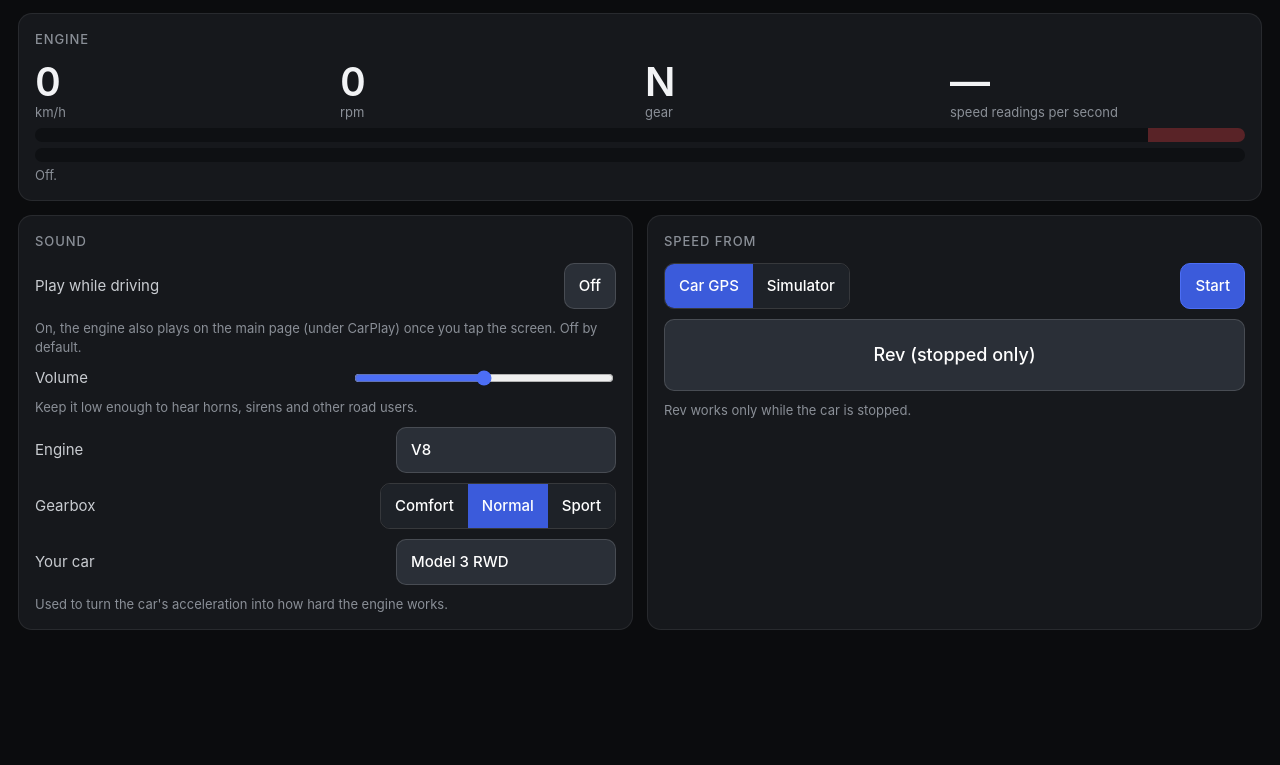
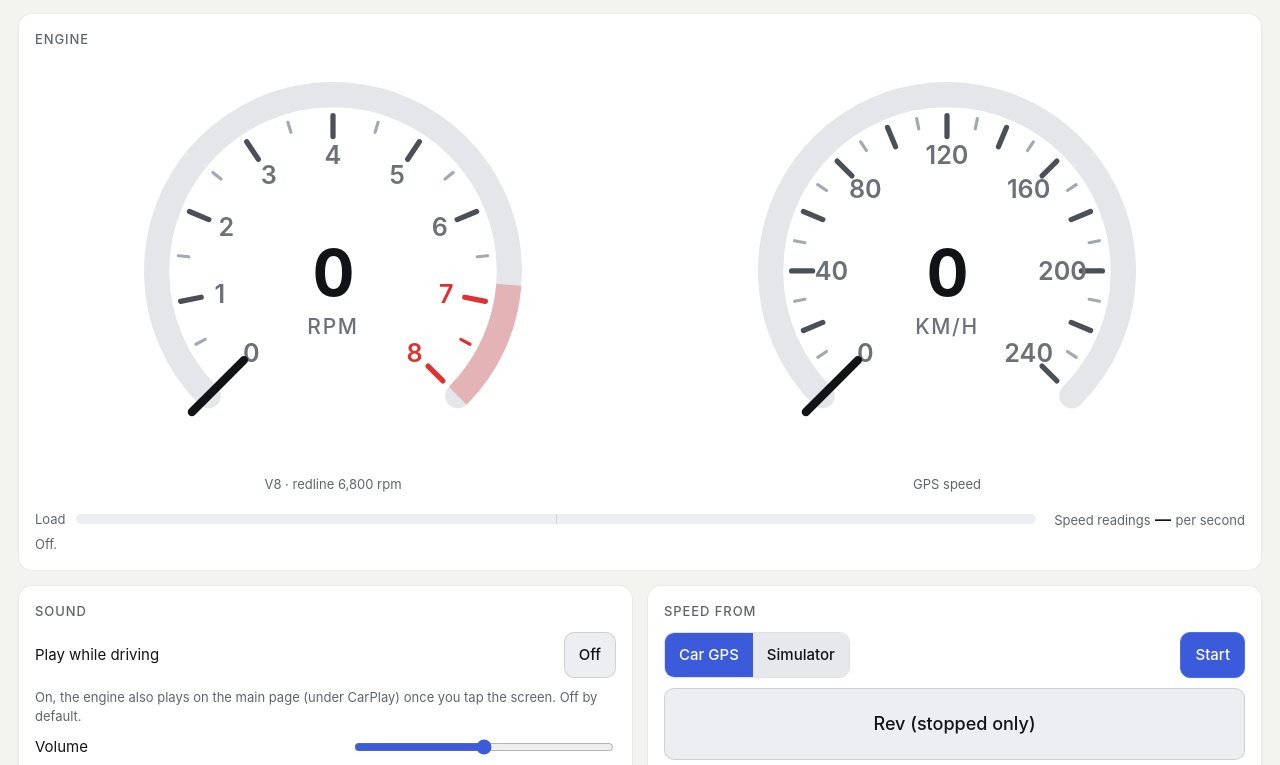
Before and after one commit to elwinchia/tesla-pi, a website: page static/rev.html in a window 1280 px wide. Shown: the part 69-834 px from the top of the page. Before the commit the page ends 800 px from the top, so only its background shows below. Drawn offline with Linux system fonts and the light colour scheme.

Commit message:
feat(rev): add a tachometer and speedometer to the engine sound page
Two dependency-free SVG dials on /rev.html. The tachometer shows the
synth's rpm on a scale fitted to the chosen engine, with its red zone,
the current gear, and amber/red shift colours. The red latches for
0.3 s so the limiter reads steady. The speedometer shows the GPS (or
simulator) speed the engine follows. Both ease toward each reading on
their own animation frame.

The page now follows the car's day/night theme the way the main page
does. The geometry, easing and shift-light latch are pure functions,
with 10 new tests. Screenshots are in docs/img and docs/rev-sound.md.

Co-Authored-By: Claude Opus 5.5 <noreply@anthropic.com>

```diff
--- /dev/null
+++ b/static/rev-gauge.js
@@ -0,0 +1,189 @@
+// Round gauges for the engine sound page: a tachometer and a speedometer.
+// Plain SVG, no library. The geometry (scales, angles, arcs, ticks, easing)
+// is pure and exported for `node --test` (test/rev-gauge.test.mjs); the Dial
+// class is the only part that needs a DOM.
+//
+// Both dials sweep 270° clockwise, from bottom-left (135°) to bottom-right
+// (405°), with angles in SVG's convention: degrees from +x, clockwise,
+// because y points down.
+
+export const START = 135
+export const SWEEP = 270
+
+// Tachometer scale for an engine: whole thousands, with at least 500 rpm of
+// red zone visible past the redline, so the needle never pins against the end
+// stop at the limiter.
+export function tachScale(redline, idle = 0) {
+  const max = Math.ceil((redline + 500) / 1000) * 1000
+  return { max, major: 1000, minor: 500, labelEvery: 1000, label: (v) => String(v / 1000),
+    redFrom: redline, warnFrom: Math.max(idle, redline - 700), unit: 'rpm' }
+}
+
+// Speedometer scale in km/h. Fixed rather than per-car, so the same speed is
+// always at the same place on the dial.
+export function speedScale(max = 240) {
+  return { max, major: 20, minor: 10, labelEvery: 40, label: (v) => String(v),
+    redFrom: null, warnFrom: null, unit: 'km/h' }
+}
+
+export function valueToAngle(v, max) {
+  const f = max > 0 && Number.isFinite(v) ? Math.min(1, Math.max(0, v / max)) : 0
+  return START + f * SWEEP
+}
+
+export function polar(cx, cy, r, deg) {
+  const a = (deg * Math.PI) / 180
+  return [cx + r * Math.cos(a), cy + r * Math.sin(a)]
+}
+
+// SVG path for a clockwise arc from angle a0 to a1. An empty string for a
+// zero-length arc: a path with identical end points draws a dot, not nothing.
+export function arcPath(cx, cy, r, a0, a1) {
+  if (!(a1 - a0 > 0.01)) return ''
+  const [x0, y0] = polar(cx, cy, r, a0)
+  const [x1, y1] = polar(cx, cy, r, a1)
+  const large = a1 - a0 > 180 ? 1 : 0
+  return `M${x0.toFixed(2)} ${y0.toFixed(2)}A${r} ${r} 0 ${large} 1 ${x1.toFixed(2)} ${y1.toFixed(2)}`
+}
+
+// Every minor step, flagged major and labelled where the scale says so.
+export function ticks(scale) {
+  const out = []
+  const n = Math.round(scale.max / scale.minor)
+  for (let i = 0; i <= n; i++) {
+    const v = i * scale.minor
+    const major = v % scale.major === 0
+    out.push({ v, major, label: v % scale.labelEvery === 0 ? scale.label(v) : null })
+  }
+  return out
+}
+
+// Exponential follow: frame-rate independent, never overshoots. tau is the
+// time constant in seconds; ~80 ms reads as smooth without visible lag.
+export function follow(cur, target, dt, tau = 0.08) {
+  if (!Number.isFinite(cur)) return target
+  return cur + (target - cur) * (1 - Math.exp(-Math.max(0, dt) / tau))
+}
+
+// Which band a value sits in, for colouring the arc and the readout. The
+// limiter bounces the engine a few percent under the redline, and that
+// bounce is the most "at the redline" an engine gets, so it counts as red.
+export const RED_SLACK = 0.97
+export function zone(v, scale) {
+  if (scale.redFrom != null && v >= scale.redFrom * RED_SLACK) return 'red'
+  if (scale.warnFrom != null && v >= scale.warnFrom) return 'warn'
+  return 'ok'
+}
+
+// Red latches for `hold` seconds after the last red reading, like a shift
+// light, so the limiter (which cuts and recovers every ~100 ms) reads as one
+// steady warning instead of a flicker.
+export class ZoneLatch {
+  constructor(hold = 0.3) { this.hold = hold; this.left = 0 }
+  next(v, scale, dt) {
+    this.left -= dt
+    const z = zone(v, scale)
+    if (z === 'red') { this.left = this.hold; return z }
+    return this.left > 0 ? 'red' : z
+  }
+}
+
+const NS = 'http://www.w3.org/2000/svg'
+const C = 100, R = 84 // centre and track radius in a 200×200 viewBox
+
+function el(name, attrs = {}, parent) {
+  const e = document.createElementNS(NS, name)
+  for (const [k, v] of Object.entries(attrs)) e.setAttribute(k, v)
+  if (parent) parent.appendChild(e)
+  return e
+}
+
+// One dial. Colours come from CSS custom properties on the page (--g-*), so
+// the day and night themes are the page's business, not the dial's.
+export class Dial {
+  constructor(host, { scale, label, format = (v) => String(Math.round(v)) }) {
+    this.format = format
+    this.value = 0
+    this.target = 0
+    this.svg = el('svg', { viewBox: '0 0 200 200', class: 'dial', role: 'img', 'aria-label': label })
+    host.appendChild(this.svg)
+    this.setScale(scale)
+  }
+
+  setScale(scale) {
+    this.scale = scale
+    const s = this.svg
+    while (s.firstChild) s.removeChild(s.firstChild)
+    const end = START + SWEEP
+
+    el('path', { d: arcPath(C, C, R, START, end), class: 'g-track' }, s)
+    if (scale.redFrom != null) {
+      el('path', { d: arcPath(C, C, R, valueToAngle(scale.redFrom, scale.max), end), class: 'g-redzone' }, s)
+    }
+    this.glow = el('path', { class: 'g-glow' }, s)
+    this.arc = el('path', { class: 'g-arc' }, s)
+
+    for (const t of ticks(scale)) {
+      const a = valueToAngle(t.v, scale.max)
+      const red = scale.redFrom != null && t.v >= scale.redFrom
+      const [x0, y0] = polar(C, C, t.major ? 64 : 69, a)
+      const [x1, y1] = polar(C, C, 74, a)
+      el('line', { x1: x0, y1: y0, x2: x1, y2: y1, class: (t.major ? 'g-tick major' : 'g-tick') + (red ? ' red' : '') }, s)
+      if (t.label != null) {
+        const [lx, ly] = polar(C, C, 55, a)
+        const txt = el('text', { x: lx, y: ly, class: 'g-label' + (red ? ' red' : '') }, s)
+        txt.textContent = t.label
+      }
+    }
+
+    // A short pointer across the arc rather than a needle from the hub, so
+    // the centre stays clear for the number you actually read.
+    this.needle = el('line', { x1: C + 60, y1: C, x2: C + 95, y2: C, class: 'g-needle' }, s)
+    this.readout = el('text', { x: C, y: C + 12, class: 'g-value' }, s)
+    this.unit = el('text', { x: C, y: C + 30, class: 'g-unit' }, s)
+    this.unit.textContent = scale.unit
+    this.badge = el('g', { class: 'g-badge' }, s)
+    el('rect', { x: C - 20, y: C + 42, width: 40, height: 26, rx: 8 }, this.badge)
+    this.badgeText = el('text', { x: C, y: C + 55 }, this.badge)
+    this.badge.style.display = 'none'
+    this.lastZone = null
+    this.latch = new ZoneLatch()
+    this.dt = 0
+    this.draw()
+  }
+
+  set(v) { this.target = Number.isFinite(v) ? Math.max(0, v) : 0 }
+
+  // Text under the readout, e.g. the gear. null hides it.
+  setBadge(text) {
+    if (text == null) { this.badge.style.display = 'none'; return }
+    this.badge.style.display = ''
+    if (this.badgeText.textContent !== text) this.badgeText.textContent = text
+  }
+
+  // Advance the animation by dt seconds. Returns true while still moving.
+  frame(dt) {
+    this.dt = dt
+    const prev = this.value
+    this.value = follow(this.value, this.target, dt)
+    if (Math.abs(this.value - this.target) < this.scale.max * 1e-4) this.value = this.target
+    this.draw()
+    return this.value !== prev
+  }
+
+  draw() {
+    const { scale } = this
+    const a = valueToAngle(this.value, scale.max)
+    const d = arcPath(C, C, R, START, a)
+    this.arc.setAttribute('d', d)
+    this.glow.setAttribute('d', d)
+    this.needle.setAttribute('transform', `rotate(${a.toFixed(2)} ${C} ${C})`)
+    // The colour follows the engine, not the eased needle: a shift light
+    // that waits for the animation is late.
+    const z = this.latch.next(Math.max(this.value, this.target), scale, this.dt)
+    this.dt = 0
+    if (z !== this.lastZone) { this.svg.setAttribute('data-zone', z); this.lastZone = z }
+    const txt = this.format(this.value)
+    if (this.readout.textContent !== txt) this.readout.textContent = txt
+  }
+}
--- a/static/rev.html
+++ b/static/rev.html
@@ -16,61 +16,127 @@
   desk. The simulator reports speed at a GPS-like rate on purpose, so it
   sounds the way the car will.
 -->
+<script>
+  // Same day/night decision as the main page: its last verdict (which already
+  // includes the car's theme and any manual Day/Night choice), else the car's
+  // own colour scheme. Runs before paint so the page never flashes white.
+  (function () {
+    var root = document.documentElement
+    function apply() {
+      var last = null
+      try { last = localStorage.getItem('night-mode-last') } catch (e) {}
+      var dark = last === 'night' || (last !== 'day' && window.matchMedia
+        && matchMedia('(prefers-color-scheme: dark)').matches)
+      root.classList.toggle('night', !!dark)
+    }
+    apply()
+    try { matchMedia('(prefers-color-scheme: dark)').addEventListener('change', apply) } catch (e) {}
+    window.addEventListener('storage', apply)
+  })()
+</script>
 <style>
-  :root { color-scheme: dark; }
+  /* Day is the default; html.night is the car's night theme. */
+  :root {
+    color-scheme: light;
+    --bg: #f3f3f0; --card: #ffffff; --line: rgba(0,0,0,0.08); --text: #121316; --muted: #5f646c;
+    --ctl: #eceef1; --ctl-line: rgba(0,0,0,0.12); --seg: #e6e8eb; --well: #eceef1;
+    --accent: #3b5bdb; --accent-2: #12b886; --warn: #e8590c; --red: #e03131;
+    /* gauges */
+    --g-face: #fafaf8; --g-track: #e4e6ea; --g-tick: #a3a9b2; --g-tick-major: #4b5058;
+    --g-text: #121316; --g-muted: #6b7079; --g-needle: #121316; --g-glow-op: 0.18;
+  }
+  :root.night {
+    color-scheme: dark;
+    --bg: #0b0c0e; --card: #16181c; --line: rgba(255,255,255,0.08); --text: #f2f3f5; --muted: #8a8f97;
+    --ctl: #2a2f37; --ctl-line: rgba(255,255,255,0.14); --seg: #1e2228; --well: #0e1013;
+    --accent: #5c7cfa; --accent-2: #38d9a9; --warn: #ffa94d; --red: #ff5c5c;
+    --g-face: #101215; --g-track: #23272e; --g-tick: #4a5059; --g-tick-major: #9aa1ab;
+    --g-text: #f7f8fa; --g-muted: #8a8f97; --g-needle: #ffffff; --g-glow-op: 0.35;
+  }
   * { box-sizing: border-box; }
   body {
     margin: 0; padding: 16px 18px 40px;
-    background: #0b0c0e; color: #f2f3f5;
+    background: var(--bg); color: var(--text);
     font: 400 16px/1.45 -apple-system, system-ui, sans-serif;
   }
   h1 { font-size: 20px; margin: 0 0 2px; }
-  .sub { color: #8a8f97; font-size: 13px; margin-bottom: 16px; }
+  .sub { color: var(--muted); font-size: 13px; margin-bottom: 16px; }
   .grid { display: grid; gap: 14px; grid-template-columns: 1fr; }
   @media (min-width: 900px) { .grid { grid-template-columns: 1fr 1fr; } .span2 { grid-column: 1 / -1; } }
-  .card { background: #16181c; border: 1px solid rgba(255,255,255,0.08); border-radius: 14px; padding: 16px; }
+  .card { background: var(--card); border: 1px solid var(--line); border-radius: 14px; padding: 16px; }
   .card h2 {
-    font-size: 13px; margin: 0 0 12px; color: #8a8f97; font-weight: 500;
+    font-size: 13px; margin: 0 0 12px; color: var(--muted); font-weight: 500;
     text-transform: uppercase; letter-spacing: 0.07em;
   }
   .row { display: flex; align-items: center; justify-content: space-between; gap: 12px; margin: 10px 0; }
-  .row label { color: #c9ccd1; font-size: 15px; }
-  .hint { color: #8a8f97; font-size: 13px; margin: 4px 0 0; }
+  .row label { font-size: 15px; }
+  .hint { color: var(--muted); font-size: 13px; margin: 4px 0 0; }
   button, select {
     -webkit-appearance: none; appearance: none;
-    background: #2a2f37; color: #fff; border: 1px solid rgba(255,255,255,0.14);
+    background: var(--ctl); color: var(--text); border: 1px solid var(--ctl-line);
     border-radius: 10px; padding: 11px 14px; font: inherit; font-size: 15px; font-weight: 500;
     touch-action: manipulation;
   }
   select { min-width: 220px; }
-  button.go { background: #3b5bdb; border-color: #4c6ef5; }
-  button.on { background: #2b8a3e; border-color: #40c057; }
+  button.go { background: #3b5bdb; border-color: #4c6ef5; color: #fff; }
+  button.on { background: #2b8a3e; border-color: #40c057; color: #fff; }
   button:disabled { opacity: 0.45; }
-  input[type=range] { width: 260px; accent-color: #4c6ef5; }
-  .seg { display: inline-flex; border-radius: 10px; overflow: hidden; border: 1px solid rgba(255,255,255,0.14); }
-  .seg button { border: 0; border-radius: 0; background: #1e2228; }
-  .seg button[aria-pressed=true] { background: #3b5bdb; }
-  .gauges { display: grid; grid-template-columns: repeat(4, 1fr); gap: 10px; }
-  .g .n { font-size: 40px; font-weight: 600; font-variant-numeric: tabular-nums; line-height: 1.05; }
-  .g .u { color: #8a8f97; font-size: 13px; }
-  .bar { height: 14px; background: #0e1013; border-radius: 7px; overflow: hidden; margin: 6px 0 2px; position: relative; }
-  .bar > i { display: block; height: 100%; width: 0; background: #4c6ef5; transition: width 60ms linear; }
-  .bar.load > i { background: #e8a13a; }
-  .bar.load.neg > i { background: #5c7cfa; }
-  .bar .red { position: absolute; top: 0; bottom: 0; right: 0; width: 8%; background: rgba(229,72,77,0.35); }
+  input[type=range] { width: 260px; accent-color: var(--accent); }
+  .seg { display: inline-flex; border-radius: 10px; overflow: hidden; border: 1px solid var(--ctl-line); }
+  .seg button { border: 0; border-radius: 0; background: var(--seg); }
+  .seg button[aria-pressed=true] { background: #3b5bdb; color: #fff; }
+
+  /* ── Cluster: tachometer + speedometer ─────────────────────────────── */
+  .cluster { display: grid; grid-template-columns: 1fr 1fr; gap: 18px; align-items: center; }
+  @media (max-width: 560px) { .cluster { grid-template-columns: 1fr; } }
+  .dial-wrap { position: relative; max-width: 420px; width: 100%; margin: 0 auto; }
+  .dial { display: block; width: 100%; height: auto; overflow: visible; }
+  .dial .g-track   { fill: none; stroke: var(--g-track); stroke-width: 12; stroke-linecap: round; }
+  .dial .g-redzone { fill: none; stroke: var(--red); stroke-width: 12; opacity: 0.28; }
+  .dial .g-arc     { fill: none; stroke: var(--accent); stroke-width: 12; stroke-linecap: round; }
+  .dial .g-glow    { fill: none; stroke: var(--accent); stroke-width: 22; stroke-linecap: round; opacity: var(--g-glow-op); }
+  .dial[data-zone=warn] .g-arc, .dial[data-zone=warn] .g-glow { stroke: var(--warn); }
+  .dial[data-zone=red]  .g-arc, .dial[data-zone=red]  .g-glow { stroke: var(--red); }
+  .dial .g-tick    { stroke: var(--g-tick); stroke-width: 1.5; stroke-linecap: round; }
+  .dial .g-tick.major { stroke: var(--g-tick-major); stroke-width: 2.5; }
+  .dial .g-tick.red { stroke: var(--red); }
+  .dial .g-label   { fill: var(--g-muted); font: 600 12px -apple-system, system-ui, sans-serif;
+                     text-anchor: middle; dominant-baseline: central; }
+  .dial .g-label.red { fill: var(--red); }
+  .dial .g-needle  { stroke: var(--g-needle); stroke-width: 4; stroke-linecap: round; }
+  .dial .g-value   { fill: var(--g-text); font: 700 31px -apple-system, system-ui, sans-serif;
+                     text-anchor: middle; font-variant-numeric: tabular-nums; letter-spacing: -0.02em; }
+  .dial[data-zone=red] .g-value { fill: var(--red); }
+  .dial .g-unit    { fill: var(--g-muted); font: 500 10px -apple-system, system-ui, sans-serif;
+                     text-anchor: middle; letter-spacing: 0.08em; text-transform: uppercase; }
+  .dial .g-badge rect { fill: var(--well); stroke: var(--ctl-line); }
+  .dial .g-badge text { fill: var(--g-text); font: 700 15px -apple-system, system-ui, sans-serif;
+                        text-anchor: middle; dominant-baseline: central; letter-spacing: 0.04em; }
+  .dial[data-zone=red] .g-badge rect { fill: var(--red); stroke: var(--red); }
+  .dial[data-zone=red] .g-badge text { fill: #fff; }
+  .dial-cap { text-align: center; color: var(--muted); font-size: 13px; margin-top: -6px; }
+
+  .meta { display: flex; flex-wrap: wrap; gap: 8px 18px; align-items: center; margin-top: 14px; }
+  .meta .k { color: var(--muted); font-size: 13px; }
+  .meta .v { font-variant-numeric: tabular-nums; font-weight: 600; }
+  .load { flex: 1; min-width: 180px; display: flex; align-items: center; gap: 10px; }
+  .bar { flex: 1; height: 10px; background: var(--well); border-radius: 5px; overflow: hidden; position: relative; }
+  .bar > i { position: absolute; top: 0; bottom: 0; left: 50%; width: 0; background: var(--warn); }
+  .bar.neg > i { background: var(--accent); }
+  .bar::after { content: ''; position: absolute; left: 50%; top: 0; bottom: 0; width: 1px; background: var(--ctl-line); }
+
   .pedals { display: flex; gap: 12px; margin-top: 8px; }
   .pedal {
     flex: 1; height: 120px; font-size: 18px; user-select: none; -webkit-user-select: none;
     touch-action: none;
   }
-  .pedal.held { background: #3b5bdb; }
+  .pedal.held { background: #3b5bdb; color: #fff; }
   .banner {
     border-radius: 10px; padding: 12px; font-size: 13px; margin-bottom: 12px;
-    background: rgba(232,161,58,0.12); border: 1px solid rgba(232,161,58,0.3); color: #e8c48a;
+    background: rgba(232,161,58,0.12); border: 1px solid rgba(232,161,58,0.3); color: var(--warn);
   }
-  .banner.bad { background: rgba(229,72,77,0.12); border-color: rgba(229,72,77,0.3); color: #f0a0a2; }
-  .dim { color: #8a8f97; }
-  a { color: #8ea6ff; }
+  a { color: var(--accent); }
+  @media (prefers-reduced-motion: reduce) { .dial * { transition: none !important; } }
 </style>
 </head>
 <body>
@@ -82,14 +148,14 @@
   <div class="grid">
     <div class="card span2">
       <h2>Engine</h2>
-      <div class="gauges">
-        <div class="g"><div class="n" id="g-speed">0</div><div class="u">km/h</div></div>
-        <div class="g"><div class="n" id="g-rpm">0</div><div class="u">rpm</div></div>
-        <div class="g"><div class="n" id="g-gear">N</div><div class="u">gear</div></div>
-        <div class="g"><div class="n" id="g-rate">&mdash;</div><div class="u">speed readings per second</div></div>
+      <div class="cluster">
+        <div><div class="dial-wrap" id="tach"></div><div class="dial-cap" id="tach-cap">Engine</div></div>
+        <div><div class="dial-wrap" id="speedo"></div><div class="dial-cap" id="speedo-cap">GPS speed</div></div>
       </div>
-      <div class="bar" title="rpm"><i id="b-rpm"></i><span class="red"></span></div>
-      <div class="bar load" id="b-load-wrap" title="load"><i id="b-load"></i></div>
+      <div class="meta">
+        <div class="load"><span class="k">Load</span><div class="bar" id="b-load-wrap"><i id="b-load"></i></div></div>
+        <div><span class="k">Speed readings</span> <span class="v" id="g-rate">&mdash;</span> <span class="k">per second</span></div>
+      </div>
       <p class="hint" id="state-line">Off.</p>
     </div>
 
@@ -160,9 +226,33 @@
 
 <script type="module">
   import { RevSound, PROFILES, CARS } from './rev-sound.js'
+  import { Dial, tachScale, speedScale } from './rev-gauge.js'
 
   const $ = (id) => document.getElementById(id)
   const rs = new RevSound({ onState: render })
+
+  // The dials animate on their own frame loop: engine state arrives at 50 Hz,
+  // the screen draws at its own rate, and each dial eases toward the latest
+  // value so neither rate shows as steps.
+  const tach = new Dial($('tach'), { scale: tachScale(1, 0), label: 'Engine speed',
+    format: (v) => String(Math.round(v / 50) * 50) })
+  const speedo = new Dial($('speedo'), { scale: speedScale(240), label: 'Speed' })
+  let tachFor = null
+  function fitTach() {
+    const p = PROFILES[rs.settings.profile]
+    if (tachFor === p) return
+    tachFor = p
+    tach.setScale(tachScale(p.redline, p.idle))
+    $('tach-cap').textContent = p.name + ' \u00b7 redline ' + p.redline.toLocaleString('en') + ' rpm'
+  }
+  let lastFrame = performance.now()
+  function frame(now) {
+    const dt = Math.min(0.1, (now - lastFrame) / 1000)
+    lastFrame = now
+    tach.frame(dt); speedo.frame(dt)
+    requestAnimationFrame(frame)
+  }
+  requestAnimationFrame(frame)
 
   for (const [k, p] of Object.entries(PROFILES)) $('profile').add(new Option(p.name, k))
   for (const [k, c] of Object.entries(CARS)) $('car').add(new Option(c.name, k))
@@ -192,10 +282,10 @@
     syncSettings()
   }
   $('volume').oninput = (e) => rs.update({ volume: e.target.value / 100 })
-  $('profile').onchange = (e) => rs.update({ profile: e.target.value })
+  $('profile').onchange = (e) => { rs.update({ profile: e.target.value }); fitTach() }
   $('car').onchange = (e) => rs.update({ car: e.target.value })
   $('mode').onclick = (e) => { const m = e.target.closest('[data-mode]'); if (m) { rs.update({ mode: m.dataset.mode }); syncSettings() } }
-  $('source').onclick = (e) => { const b = e.target.closest('[data-src]'); if (b) { rs.setSource(b.dataset.src); syncSettings() } }
+  $('source').onclick = (e) => { const b = e.target.closest('[data-src]'); if (b) { rs.setSource(b.dataset.src); syncSettings(); rs.emit(performance.now()) } }
   $('fixms').onchange = (e) => rs.setSimFixMs(Number(e.target.value))
   $('start').onclick = async () => { if (rs.running) rs.stop(); else await rs.start(); syncSettings() }
 
@@ -217,12 +307,16 @@
   hold($('rev'), async () => { if (!rs.running) { await rs.start(); syncSettings() } rs.setRev(1) }, () => rs.setRev(0))
 
   function render(s) {
-    $('g-speed').textContent = Math.round(s.v * 3.6)
-    $('g-rpm').textContent = Math.round(s.rpm / 50) * 50
-    $('g-gear').textContent = s.stopped ? 'N' : String(s.gear)
-    $('g-rate').textContent = s.fixRate ? s.fixRate.toFixed(1) : '—'
-    $('b-rpm').style.width = Math.min(100, (s.rpm / s.redline) * 100) + '%'
-    $('b-load').style.width = Math.round(Math.abs(s.load) * 100) + '%'
+    fitTach()
+    // Engine off reads 0, like a real cluster with the ignition off.
+    tach.set(s.running ? s.rpm : 0)
+    tach.setBadge(!s.running ? null : s.stopped ? 'N' : String(s.gear))
+    speedo.set(s.v * 3.6)
+    speedo.setBadge(s.source === 'sim' ? 'SIM' : s.running && s.stale ? '\u2014' : null)
+    $('g-rate').textContent = s.fixRate ? s.fixRate.toFixed(1) : '\u2014'
+    const pct = Math.round(Math.min(1, Math.abs(s.load)) * 50)
+    $('b-load').style.width = pct + '%'
+    $('b-load').style.left = s.load < 0 ? (50 - pct) + '%' : '50%'
     $('b-load-wrap').classList.toggle('neg', s.load < 0)
     $('rev').disabled = !s.stopped
     const err = $('err')
@@ -230,6 +324,7 @@
     if (s.error) err.textContent = s.error
     $('state-line').textContent = !s.running ? 'Off.'
       : s.source === 'gps' && s.stale ? 'Waiting for the car to report its speed…'
+      : s.stopped && s.rpm > s.idle * 1.2 ? 'Revving.'
       : s.shifting ? 'Shifting.'
       : s.load < -0.2 ? 'Lifting off.'
       : s.load > 0.6 ? 'Pulling hard.'
@@ -237,7 +332,7 @@
   }
 
   syncSettings()
-  render({ v: 0, rpm: 0, gear: 0, stopped: true, fixRate: 0, load: 0, redline: 1, running: false, stale: true, source: 'gps' })
+  render({ v: 0, rpm: 0, gear: 0, stopped: true, fixRate: 0, load: 0, redline: 1, idle: 1, running: false, stale: true, source: rs.source })
 </script>
 </body>
 </html>
```
Also changed, not shown: docs/rev-sound.md (+14 -3 lines), test/rev-gauge.test.mjs (added, +99 -0 lines), README.md, docs/img/rev-gauges-1-idle-night.png (added), docs/img/rev-gauges-2-mid-night.png (added), docs/img/rev-gauges-3-redline-night.png (added), docs/img/rev-gauges-4-idle-day.png (added), docs/img/rev-gauges-5-mid-day.png (added), docs/img/rev-gauges-6-redline-day.png (added).
